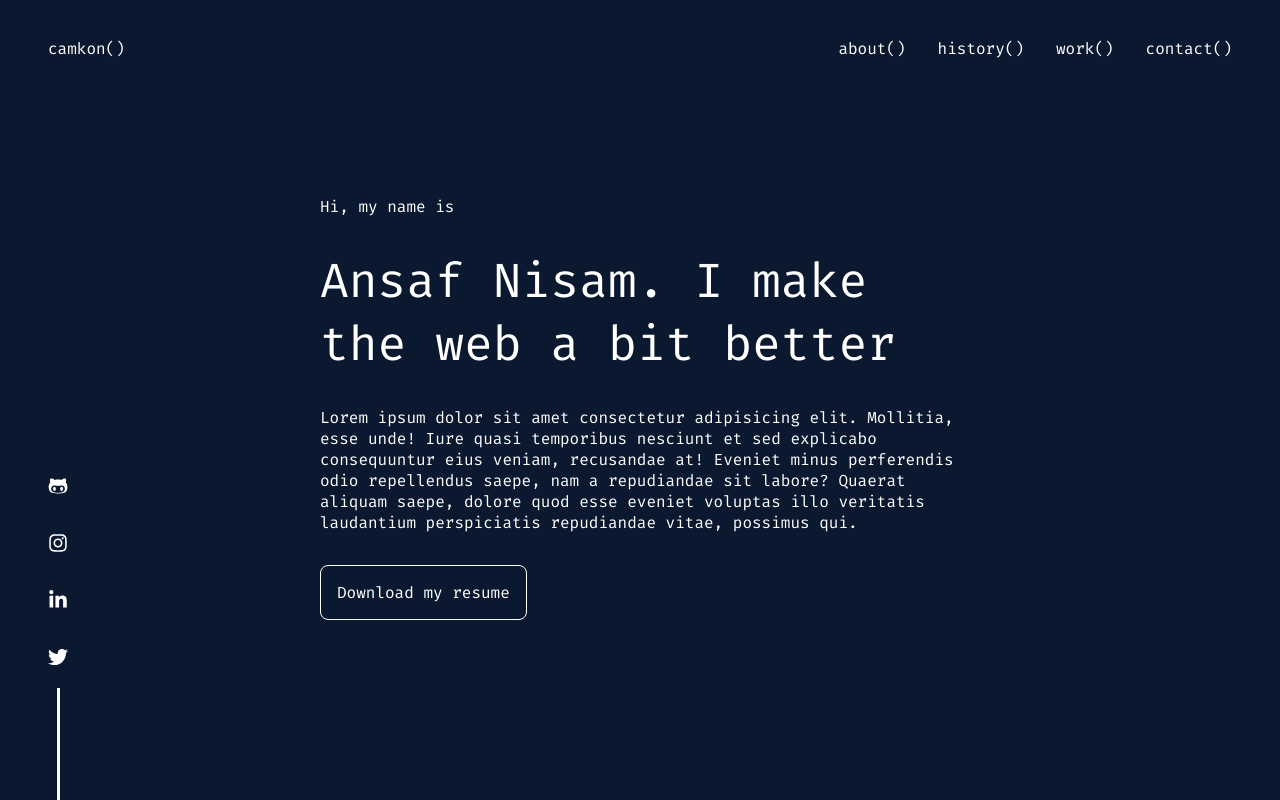
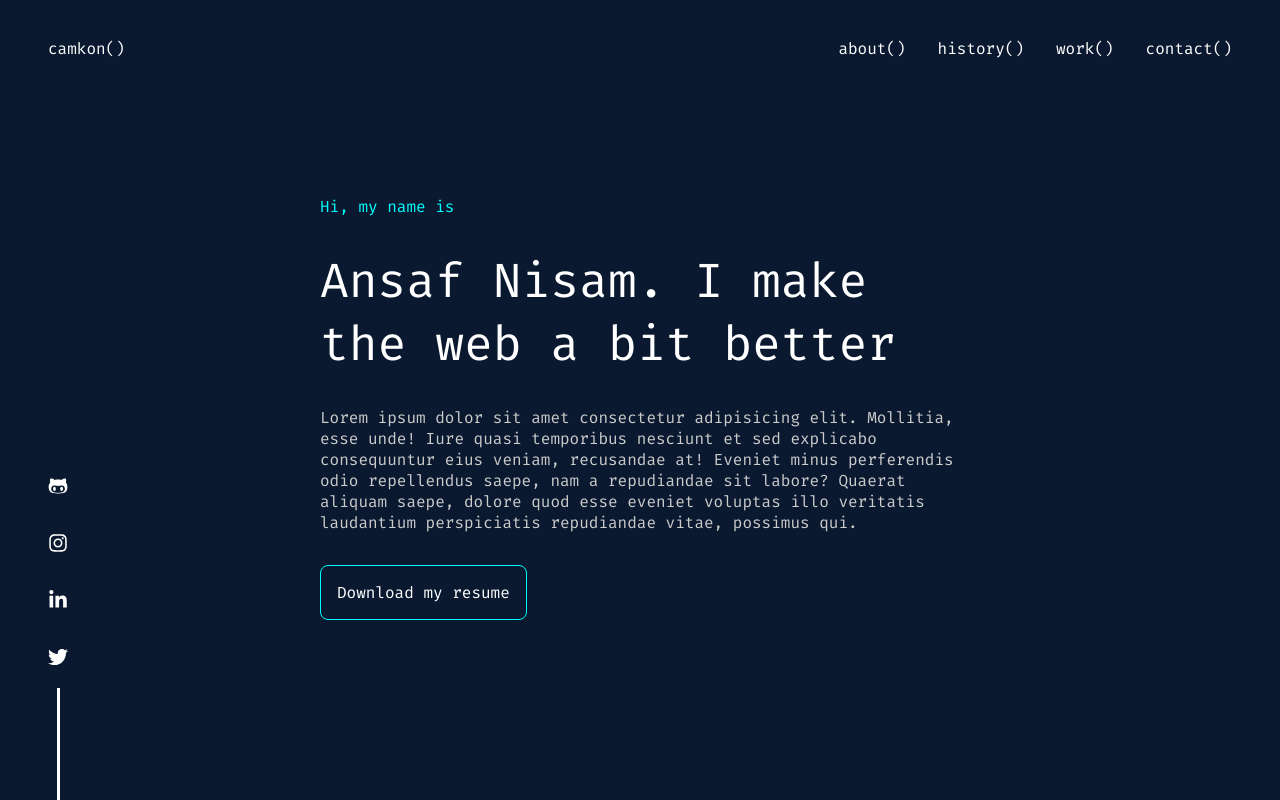
Before and after one commit to camkon/portfolio-1, a React (Create React App) app: page / in a window 1280 px wide. In both pictures the pointer is over the element "Download my resume". Built offline with nearby package versions, Linux system fonts and the light colour scheme.

Commit message:
added hover effects

```diff
--- a/src/Content/Home/index.scss
+++ b/src/Content/Home/index.scss
@@ -1,4 +1,5 @@
 $theme: var(--theme);
+$theme-color: var(--theme-color);
 $color: var(--color);
 
 
@@ -24,6 +25,7 @@ $color: var(--color);
 
     .bio-one {
       margin-bottom: 2rem;
+      color: $theme-color;
     }
 
     .bio-two {
@@ -33,13 +35,20 @@ $color: var(--color);
 
     .bio-three {
       margin-bottom: 2rem;
+      color: #ccc;
     }
 
     .bio-four {
       width: fit-content;
       padding: 1rem;
-      border: 1px solid $color;
+      border: 1px solid $theme-color;
       border-radius: 0.5rem;
+      color: $theme-color;
+      transition: all 0.2s ease-in-out;
+      &:hover {
+        cursor: pointer;
+        color: $color;
+      }
     }
   }
 }
--- a/src/Content/Nav/header.scss
+++ b/src/Content/Nav/header.scss
@@ -1,4 +1,5 @@
 $theme: var(--theme);
+$theme-color: var(--theme-color);
 $color: var(--color);
 
 .header-container {
@@ -13,6 +14,10 @@ $color: var(--color);
   .header-left {
     height: auto;
     width: auto;
+    &:hover {
+      cursor: pointer;
+      color: $theme-color;
+    }
   }
 
   .header-right {
@@ -22,6 +27,11 @@ $color: var(--color);
 
     .menus {
       margin-left: 2rem;
+      transition: all 0.5s ease-in-out;
+      &:hover {
+        cursor: pointer;
+        color: $theme-color;
+      }
     }
   }
 }
--- a/src/Content/Nav/sidenav.scss
+++ b/src/Content/Nav/sidenav.scss
@@ -20,6 +20,11 @@ $color: var(--color);
 
   .links {
     margin: 1rem 0;
+    transition: all 0.2s ease-in-out;
+    &:hover {
+      cursor: pointer;
+      transform: translateY(-0.3rem);
+    }
 
     img {
       height: 1.25rem;
```
